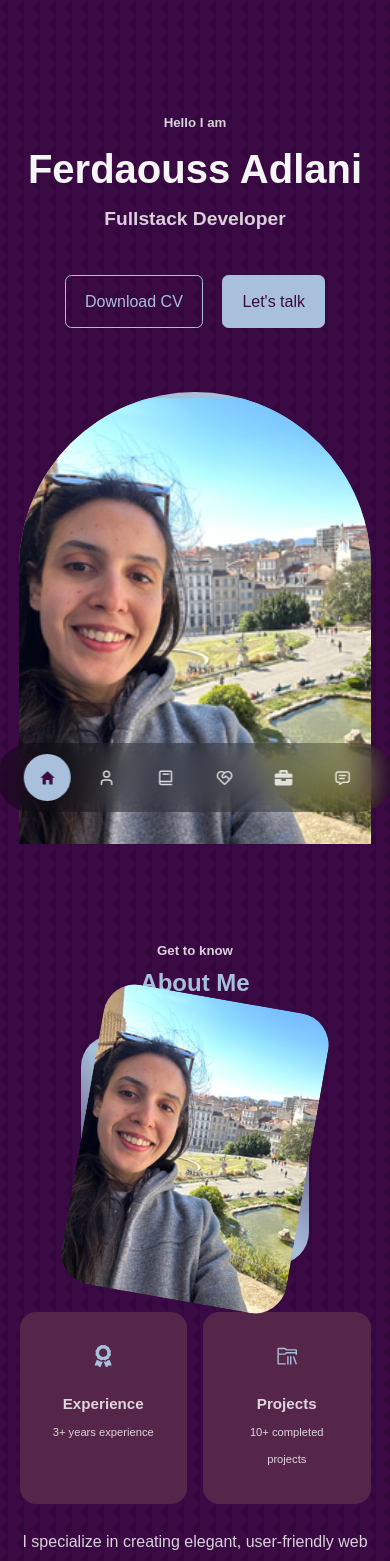
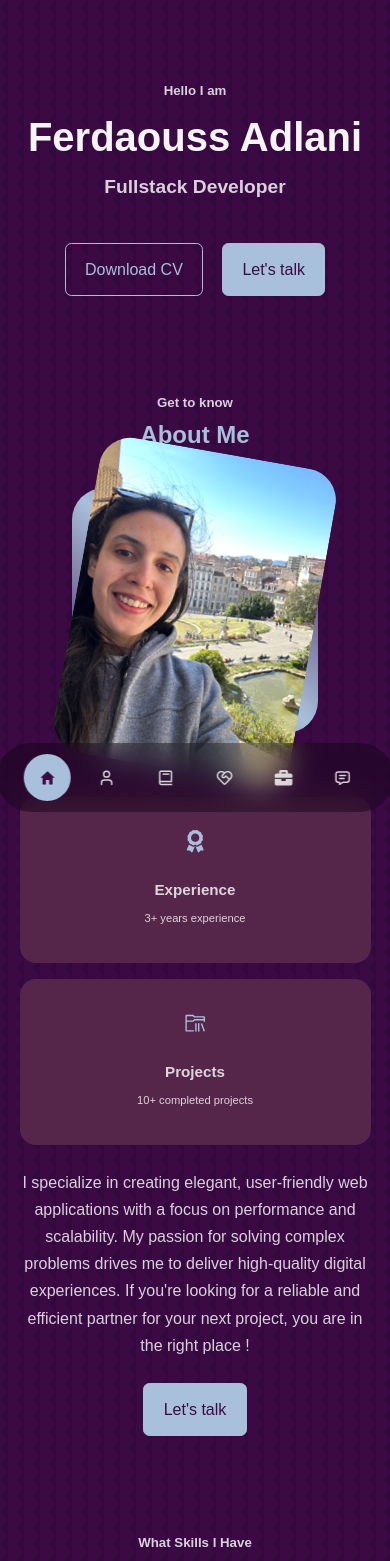
Before and after one commit to Fefe3434/portfolio-ferdaouss, a React (Create React App) app: page / in a window 390 px wide. Shown: the top 1561 px of the page. Built offline with nearby package versions, Linux system fonts and the light colour scheme.

Commit message:
fix: about me section css query fixed, footer fixed, header pic query fixed

```diff
--- a/src/components/about/About.jsx
+++ b/src/components/about/About.jsx
@@ -2,6 +2,7 @@ import React from 'react'
 import './about.css'
 import ME from '../../assets/me-about.png'
 import { FaAward } from 'react-icons/fa'
+// import { FiUsers } from 'react-icons/fi'
 import { VscFolderLibrary } from 'react-icons/vsc'
 
 
@@ -26,11 +27,11 @@ const About = () => {
               <small>3+ years experience</small>
             </article>
 
-            {/*<article className='about_card'>
+            {/* <article className='about_card'>
               <FiUsers className='about_icon' />
               <h5>Clients</h5>
               <small>20+ Clients Worldwide</small>
-            </article>*/}
+            </article> */}
 
             <article className='about_card'>
               <VscFolderLibrary className='about_icon' />
--- a/src/components/about/about.css
+++ b/src/components/about/about.css
@@ -2,6 +2,8 @@
   display: grid;
   grid-template-columns: 35% 50%;
   gap: 15%;
+  align-items: center;
+  justify-content: center;
 }
 
 .about_me {
@@ -69,16 +71,26 @@
   color: var(--color-light);
 }
 
+/* ===============================MEDIA QUERIES============================== */
+
 @media screen and (max-width: 1024px) {
   .about_container {
     grid-template-columns: 1fr;
-    gap: 0;
+    gap: 2rem;
+    text-align: center;
   }
 
   .about_me {
     width: 50%;
-    margin: 2rem auto 4rem;
+    margin: 2rem auto;
   }
+
+  .about_cards {
+    grid-template-columns: 1fr 1fr;
+    gap: 1rem;
+    justify-content: center;
+  }
+
   .about_content p {
     margin: 1rem 0 1.5rem;
   }
@@ -86,17 +98,19 @@
 
 @media screen and (max-width: 600px) {
   .about_me {
-    width: 65%;
-    margin: 0 auto 3rem;
+    width: 70%;
+    margin: 0 auto 2rem;
   }
+
   .about_cards {
-    grid-template-columns: 1fr 1fr;
+    grid-template-columns: 1fr;
     gap: 1rem;
   }
 
   .about_content {
     text-align: center;
   }
+
   .about_content p {
     margin: 1.5rem 0;
   }
--- a/src/components/footer/Footer.jsx
+++ b/src/components/footer/Footer.jsx
@@ -16,17 +16,16 @@ const Footer = () => {
         <li><a href="#about">About</a></li>
         <li><a href="#experience">Experience</a></li>
         <li><a href="#services">Services</a></li>
-        <li><a href="#potfolio">Portfolio</a></li>
-        <li><a href="#testimonials">Testimonials</a></li>
+        <li><a href="#portfolio">Portfolio</a></li>
+        {/* <li><a href="#testimonials">Testimonials</a></li> */}
         <li><a href="#contact">Contact</a></li>
-        <li><a href="#">Home</a></li>
       </ul>
 
-      <div className="footer_socials">
+      {/* <div className="footer_socials">
         <a href="https/facebook.com"><FaFacebookF/></a>
         <a href="https/instagram.com"><FiInstagram/></a>
         <a href="https/twitter.com"><IoLogoTwitter/></a>
-      </div>
+      </div> */}
 
       <div className="footer_copyright">
         <small>&copy; Ferdaouss Adlani. All rights reserved.</small>
--- a/src/components/header/header.css
+++ b/src/components/header/header.css
@@ -71,15 +71,17 @@ header {
 
 /* ===============================MEDIA QUERIES (MEDIUM DEVICES)================== */
 
-@media screen and (max-width: 1024px) {
+@media screen and (max-width: 600px) {
+  .me {
+    width: 14rem;
+    height: 18rem;
+    left: calc(50% - 7rem);
+    margin-top: 2rem;
+  }
+
   header {
-    height: 68vh;
-  }
-}
-
-@media screen and (max-width: 600px) {
-  header {
-    height: 100vh;
+    height: auto;
+    padding-top: 5rem;
   }
 
   .header_socials,
```
